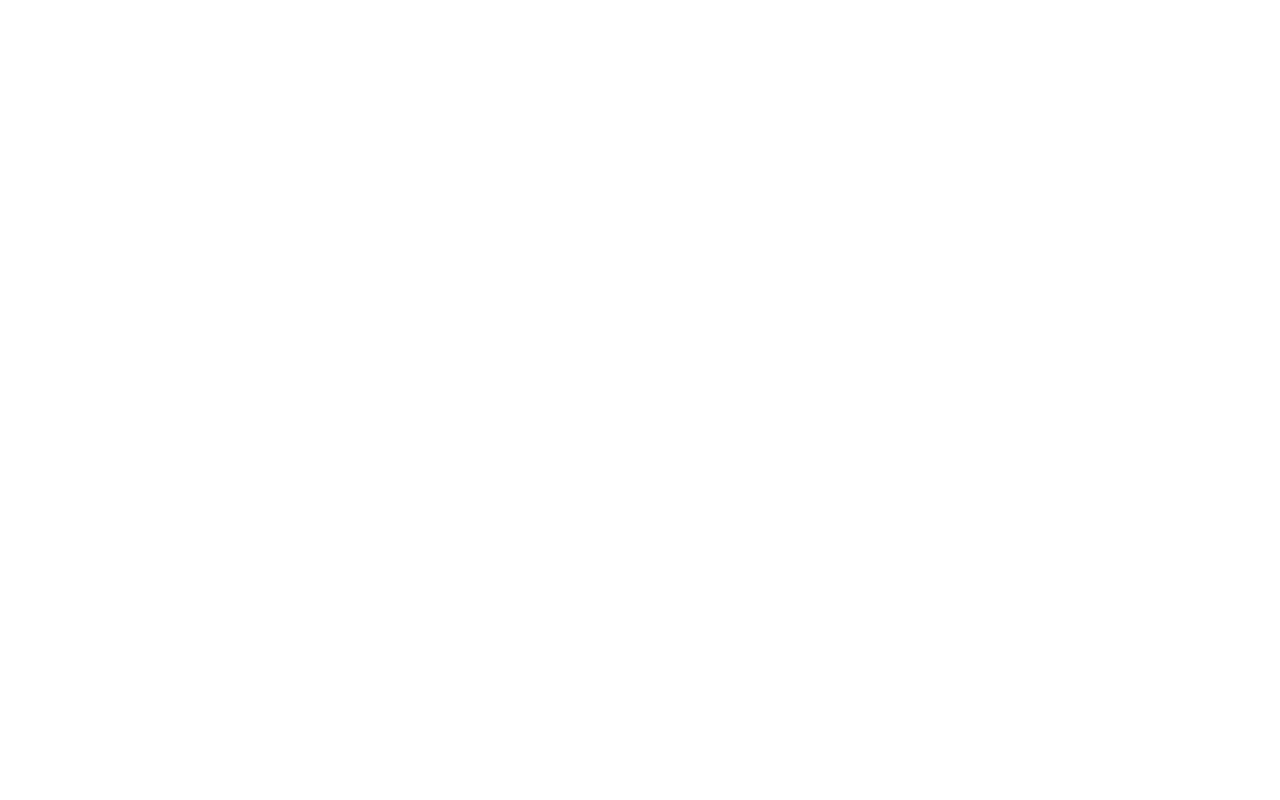
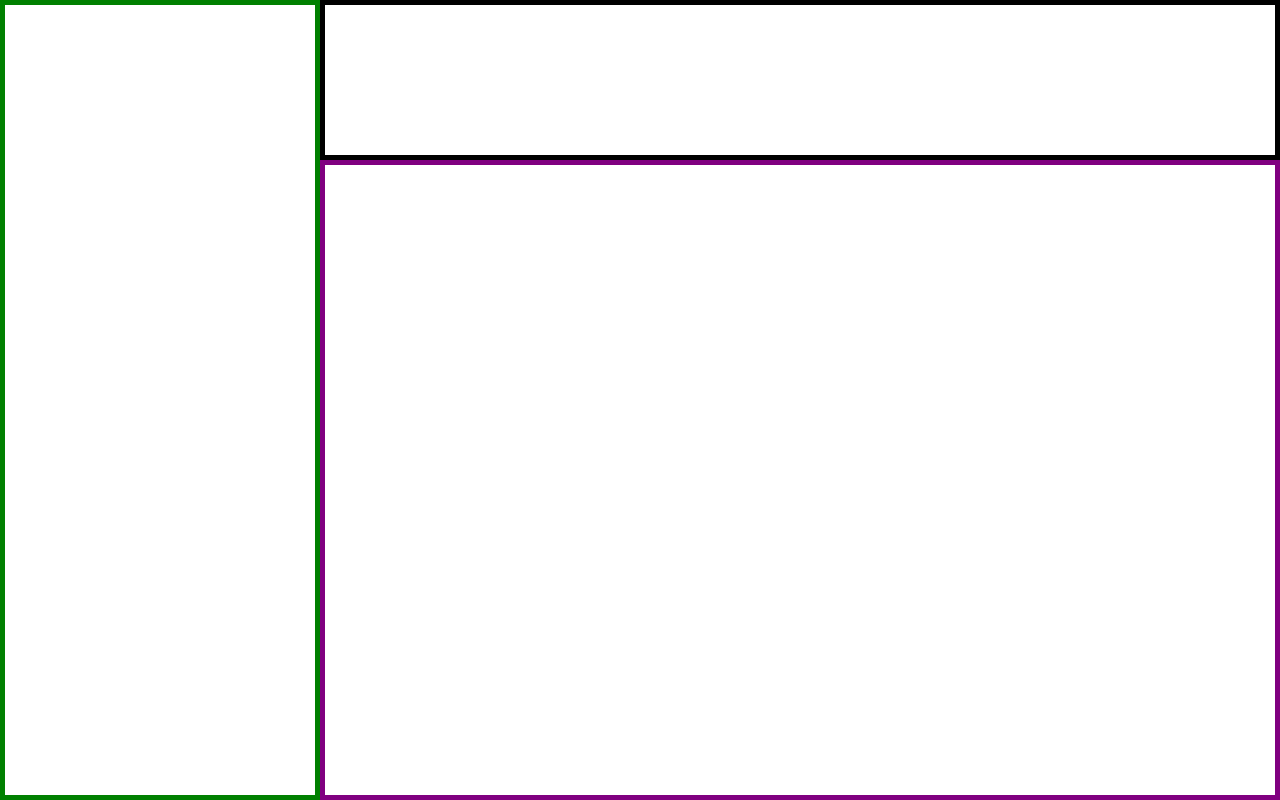
Before and after one commit to KirillMcQ/TOP-AdminDashboard, a plain HTML site: page index.html in a window 1280 px wide. Drawn offline with Linux system fonts and the light colour scheme.

Commit message:
Initial Grid Layout

```diff
--- a/index.html
+++ b/index.html
@@ -5,12 +5,16 @@
     <meta charset="UTF-8">
     <meta http-equiv="X-UA-Compatible" content="IE=edge">
     <meta name="viewport" content="width=device-width, initial-scale=1.0">
-    <link rel="stylehsheet" href="./styles.css">
+    <link rel="stylesheet" href="./styles.css">
     <title>Admin Dashboard</title>
 </head>
 
 <body>
-
+    <div class="all-container">
+        <div class="header"></div>
+        <div class="sidebar"></div>
+        <div class="main-content"></div>
+    </div>
 </body>
 
 </html>
--- a/styles.css
+++ b/styles.css
@@ -0,0 +1,35 @@
+* {
+    box-sizing: border-box;
+    padding: 0;
+    margin: 0;
+}
+
+.all-container {
+    display: grid;
+    height: 100vh;
+    width: 100vw;
+    grid-template-columns: 1fr 1fr 1fr 1fr;
+    grid-template-rows: 1fr 1fr 1fr 1fr 1fr;
+}
+
+.sidebar {
+    border: 5px solid green;
+    grid-column-start: 1;
+    grid-column-end: 2;
+    grid-row-start: 1;
+    grid-row-end: 6;
+}
+
+.header {
+    border: 5px solid black;
+    grid-column-start: 2;
+    grid-column-end: 5;
+}
+
+.main-content {
+    border: 5px solid purple;
+    grid-column-start: 2;
+    grid-column-end: 5;
+    grid-row-start: 2;
+    grid-row-end: 6;
+}
```
